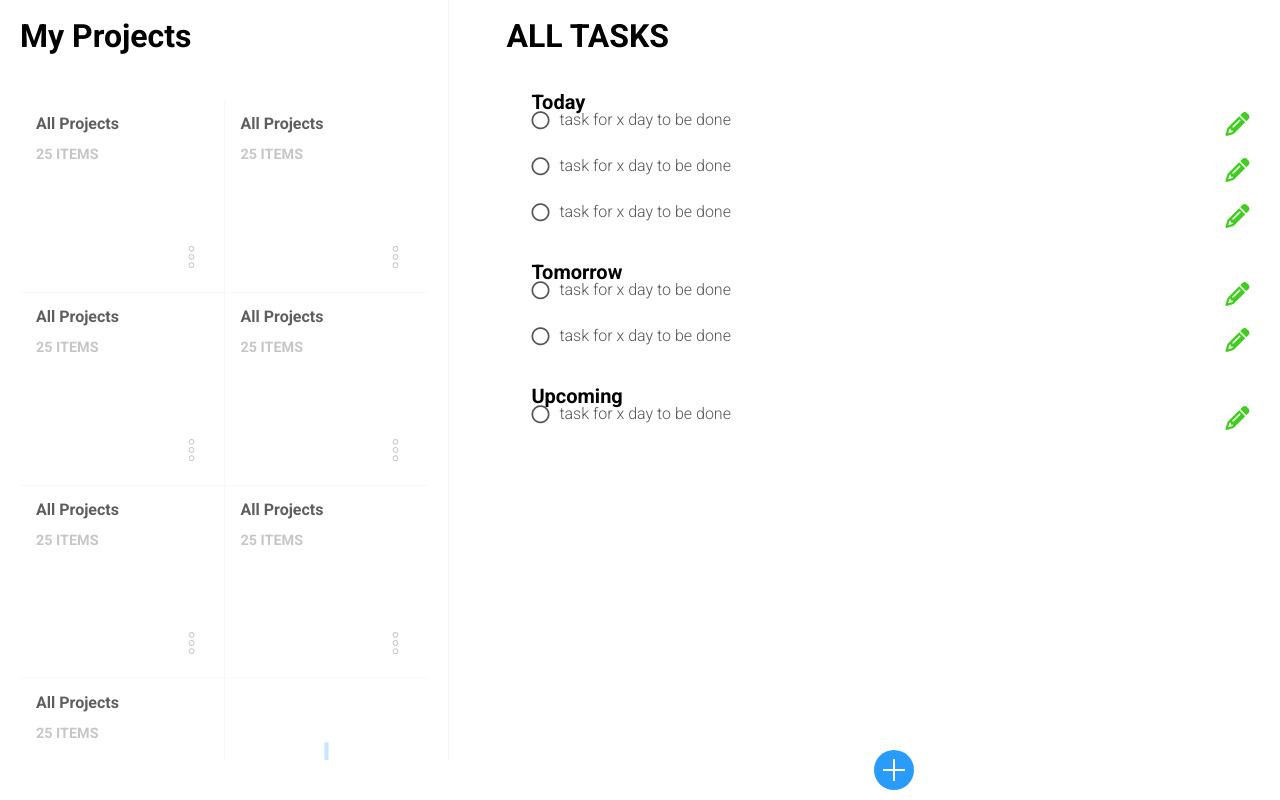
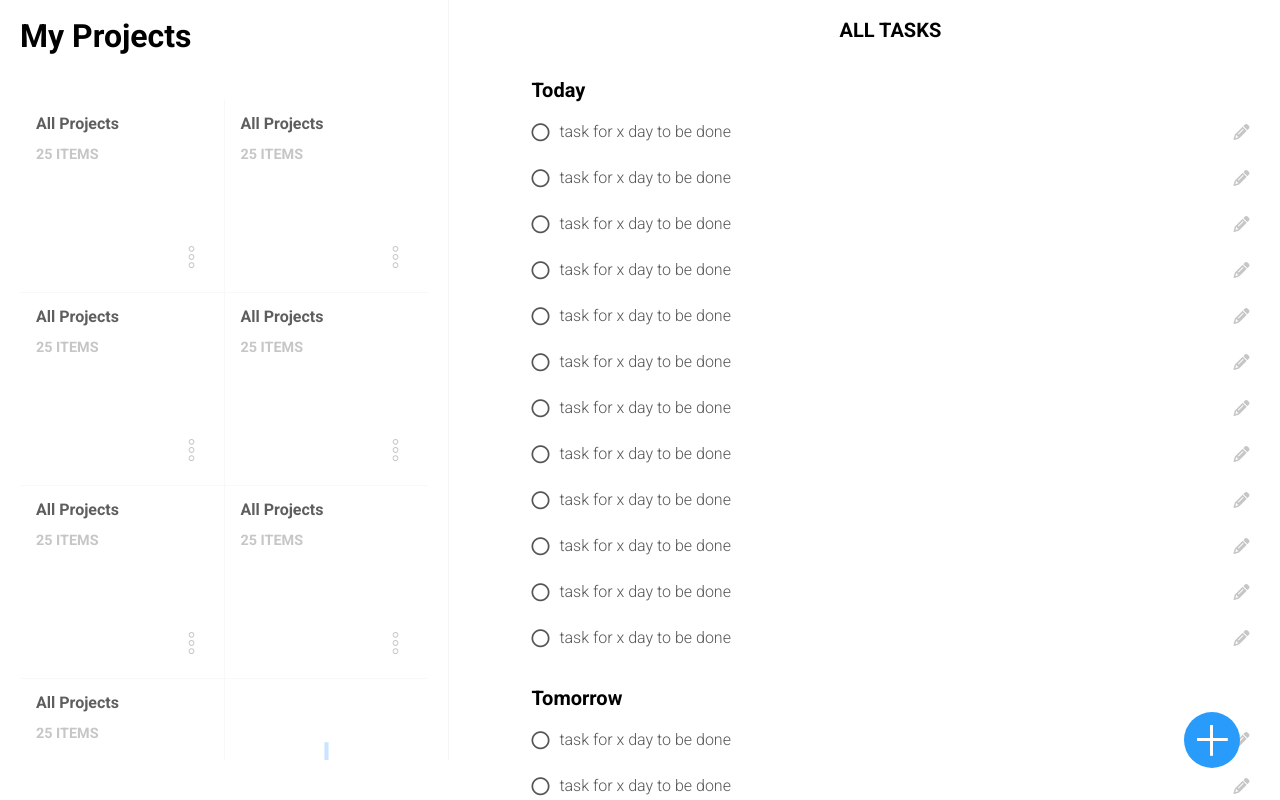
Before and after one commit to NewIncome/mv_todo-list, a website: page layout/index.html in a window 1280 px wide. Drawn offline with Linux system fonts and the light colour scheme.

Commit message:
Update subtitle class - Update add tasks fab icon

```diff
--- a/layout/index.html
+++ b/layout/index.html
@@ -96,11 +96,29 @@
 
 
     <div class="tasks">
-      <h2 class="title">ALL TASKS</h2>
+      <h2 class="subtitle">ALL TASKS</h2>
       <div></div>
       <div id="today" class="day-filter">
         <h3 class="subtitle">Today</h3>
         <ul id="today-list" class="task-list">
+          <li class="task"><i class="far fa-circle" data="1"></i><span class="unscratched">task for x day to be
+              done</span><i class="fa fa-pencil-alt" data="1"></i></li>
+          <li class="task"><i class="far fa-circle" data="2"></i><span class="unscratched">task for x day to be
+              done</span><i class="fa fa-pencil-alt" data="2"></i></li>
+          <li class="task"><i class="far fa-circle" data="3"></i><span class="unscratched">task for x day to be
+              done</span><i class="fa fa-pencil-alt" data="3"></i></li>
+          <li class="task"><i class="far fa-circle" data="1"></i><span class="unscratched">task for x day to be
+              done</span><i class="fa fa-pencil-alt" data="1"></i></li>
+          <li class="task"><i class="far fa-circle" data="2"></i><span class="unscratched">task for x day to be
+              done</span><i class="fa fa-pencil-alt" data="2"></i></li>
+          <li class="task"><i class="far fa-circle" data="3"></i><span class="unscratched">task for x day to be
+              done</span><i class="fa fa-pencil-alt" data="3"></i></li>
+          <li class="task"><i class="far fa-circle" data="1"></i><span class="unscratched">task for x day to be
+              done</span><i class="fa fa-pencil-alt" data="1"></i></li>
+          <li class="task"><i class="far fa-circle" data="2"></i><span class="unscratched">task for x day to be
+              done</span><i class="fa fa-pencil-alt" data="2"></i></li>
+          <li class="task"><i class="far fa-circle" data="3"></i><span class="unscratched">task for x day to be
+              done</span><i class="fa fa-pencil-alt" data="3"></i></li>
           <li class="task"><i class="far fa-circle" data="1"></i><span class="unscratched">task for x day to be
               done</span><i class="fa fa-pencil-alt" data="1"></i></li>
           <li class="task"><i class="far fa-circle" data="2"></i><span class="unscratched">task for x day to be
--- a/layout/styles.css
+++ b/layout/styles.css
@@ -43,17 +43,21 @@ body {
   width: 60%;
 }
 
+.subtitle {
+  font-size: 1.25rem;
+  font-weight: 700;
+}
+
+.tasks h2 {
+  text-align: center;
+}
+
 ::-webkit-scrollbar {
   display: none;
 }
 
 .title {
   font-size: 2rem;
-  font-weight: 700;
-}
-
-.subtitle {
-  font-size: 1.25rem;
   font-weight: 700;
 }
 
@@ -240,6 +244,10 @@ form textarea:focus {
   color: #555;
 }
 
+.task-list {
+  margin-top: 1.5rem;
+}
+
 .bullet {
   display: inline-block;
   border: 1px solid #555;
@@ -272,23 +280,24 @@ form textarea:focus {
 }
 
 .fa-pencil-alt {
-  color: #43cc21;
+  font-size: 1rem;
+  color: var(--gray-600);
 }
 
-/* .fa-plus-circle { color: #299cfb; } */
-
 .newTask {
-  background: linear-gradient(#fff, #fff), linear-gradient(#fff, #fff),
+  background:
+    linear-gradient(#fff, #fff),
+    linear-gradient(#fff, #fff),
     linear-gradient(#299cfb, #299cfb);
   background-position: center, center, center;
   background-repeat: no-repeat;
   background-size: 6% 55%, 55% 6%, 100% 100%;
-  border-radius: 25px;
-  height: 40px;
-  width: 40px;
-  position: absolute;
-  bottom: 10px;
-  left: 48%;
+  border-radius: 3.5rem;
+  height: 3.5rem;
+  width: 3.5rem;
+  position: fixed;
+  bottom: 2rem;
+  right: 2.5rem;
 }
 
 .hidden {
```
